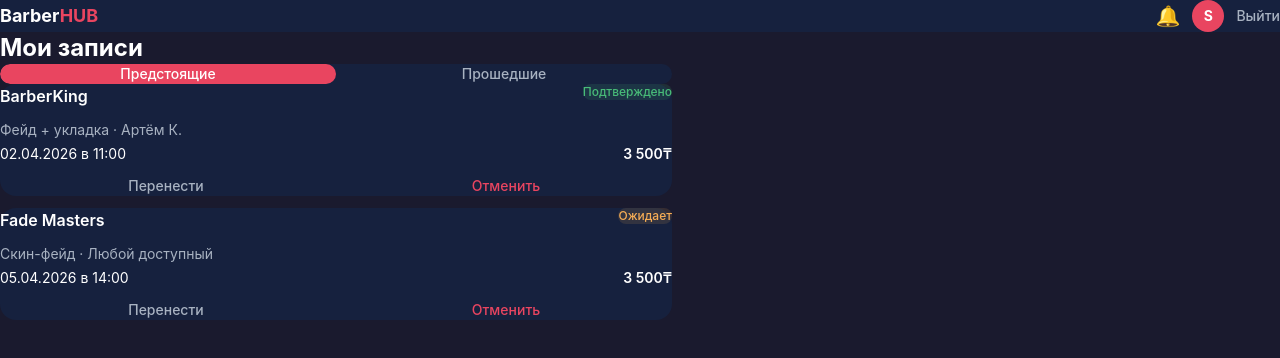
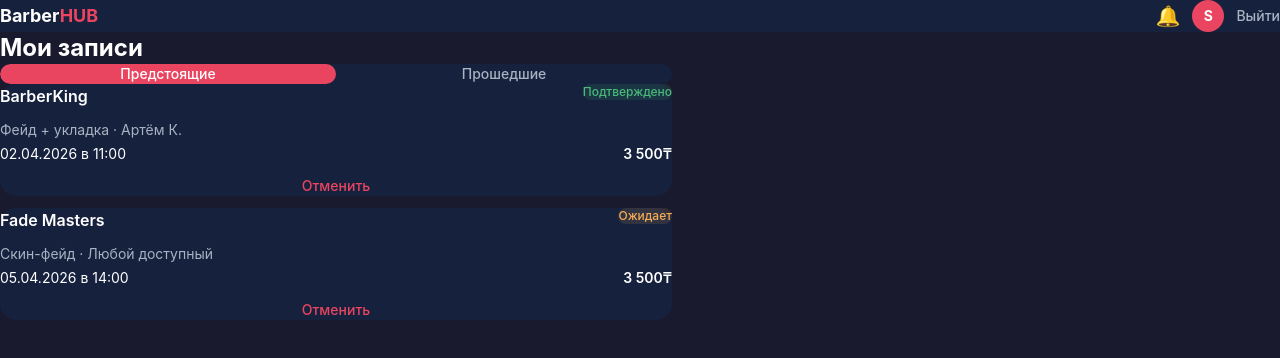
Before and after one commit to kaldybekoff/BarberShopHub_Frontend, a React (Vite) app: page /appointments in a window 1280 px wide. Shown: the top 358 px of the page. Built offline with nearby package versions, Linux system fonts and the light colour scheme; sample sign-in values are in the browser's storage.

Commit message:
add appointment components and connect cancel flow

```diff
--- a/src/components/appointments/AppointmentCard.jsx
+++ b/src/components/appointments/AppointmentCard.jsx
@@ -0,0 +1,54 @@
+import getStatusLabel from "../../utils/getStatusLabel";
+import formatPrice from "../../utils/formatPrice";
+import colors from "../../styles/colors";
+
+function AppointmentCard({ appointment, onCancel }) {
+  const status = getStatusLabel(appointment.status);
+  const isCancelled = appointment.status === "cancelled";
+
+  return (
+    <div
+      className="rounded-2xl p-4 flex flex-col gap-3"
+      style={{ backgroundColor: colors.dark }}>
+
+      {/* шапка: название и статус */}
+      <div className="flex items-start justify-between">
+        <h3 className="font-semibold text-white text-base">{appointment.shopName}</h3>
+        <span
+          className="text-xs px-2 py-1 rounded-full font-medium"
+          style={{ backgroundColor: `${status.color}20`, color: status.color }}>
+          {status.label}
+        </span>
+      </div>
+
+      {/* детали */}
+      <div className="flex flex-col gap-1">
+        <p className="text-sm" style={{ color: colors.gray }}>
+          {appointment.serviceName} · {appointment.masterName}
+        </p>
+        <div className="flex items-center justify-between">
+          <p className="text-sm text-white">
+            {appointment.date} в {appointment.time}
+          </p>
+          <span className="text-sm font-semibold text-white">
+            {formatPrice(appointment.price)}
+          </span>
+        </div>
+      </div>
+
+      {/* кнопка отмены — только если не отменено */}
+      {!isCancelled && onCancel && (
+        <div className="flex gap-2 mt-1">
+          <button
+            onClick={() => onCancel(appointment.id)}
+            className="flex-1 py-2 rounded-xl text-sm font-medium border"
+            style={{ borderColor: colors.accent, color: colors.accent }}>
+            Отменить
+          </button>
+        </div>
+      )}
+    </div>
+  );
+}
+
+export default AppointmentCard;
--- a/src/components/appointments/AppointmentTabs.jsx
+++ b/src/components/appointments/AppointmentTabs.jsx
@@ -0,0 +1,29 @@
+import colors from "../../styles/colors";
+
+const tabs = [
+  { key: "upcoming", label: "Предстоящие" },
+  { key: "past", label: "Прошедшие" },
+];
+
+function AppointmentTabs({ activeTab, onTabChange }) {
+  return (
+    <div
+      className="flex mb-5 rounded-xl overflow-hidden"
+      style={{ backgroundColor: colors.dark }}>
+      {tabs.map((tab) => (
+        <button
+          key={tab.key}
+          onClick={() => onTabChange(tab.key)}
+          className="flex-1 py-2.5 text-sm font-medium transition-colors rounded-xl"
+          style={{
+            backgroundColor: activeTab === tab.key ? colors.accent : "transparent",
+            color: activeTab === tab.key ? "#fff" : colors.gray,
+          }}>
+          {tab.label}
+        </button>
+      ))}
+    </div>
+  );
+}
+
+export default AppointmentTabs;
--- a/src/pages/user/MyAppointmentsPage.jsx
+++ b/src/pages/user/MyAppointmentsPage.jsx
@@ -1,27 +1,26 @@
 import { useState } from "react";
 import { useNavigate } from "react-router-dom";
 import mockAppointments from "../../data/mockAppointments";
-import getStatusLabel from "../../utils/getStatusLabel";
-import formatPrice from "../../utils/formatPrice";
+import { cancelAppointment } from "../../api/appointmentApi";
+import AppointmentTabs from "../../components/appointments/AppointmentTabs";
+import AppointmentCard from "../../components/appointments/AppointmentCard";
 import colors from "../../styles/colors";
 
 function MyAppointmentsPage() {
   const navigate = useNavigate();
   const [activeTab, setActiveTab] = useState("upcoming");
-
-  const appointments = mockAppointments;
+  const [appointments, setAppointments] = useState(mockAppointments);
 
   const filteredAppointments = appointments.filter((a) => {
     if (activeTab === "upcoming") return a.status === "confirmed" || a.status === "pending";
     return a.status === "completed" || a.status === "cancelled";
   });
 
-  function handleCancel(id) {
-    console.log("cancel appointment:", id);
-  }
-
-  function handleReschedule(id) {
-    console.log("reschedule appointment:", id);
+  async function handleCancel(id) {
+    await cancelAppointment(id);
+    setAppointments((prev) =>
+      prev.map((a) => (a.id === id ? { ...a, status: "cancelled" } : a))
+    );
   }
 
   return (
@@ -30,26 +29,8 @@ function MyAppointmentsPage() {
 
         <h1 className="text-2xl font-bold text-white mb-5">Мои записи</h1>
 
-        {/* табы */}
-        <div className="flex mb-5 rounded-xl overflow-hidden" style={{ backgroundColor: colors.dark }}>
-          {[
-            { key: "upcoming", label: "Предстоящие" },
-            { key: "past",     label: "Прошедшие" },
-          ].map((tab) => (
-            <button
-              key={tab.key}
-              onClick={() => setActiveTab(tab.key)}
-              className="flex-1 py-2.5 text-sm font-medium transition-colors rounded-xl"
-              style={{
-                backgroundColor: activeTab === tab.key ? colors.accent : "transparent",
-                color: activeTab === tab.key ? "#fff" : colors.gray,
-              }}>
-              {tab.label}
-            </button>
-          ))}
-        </div>
+        <AppointmentTabs activeTab={activeTab} onTabChange={setActiveTab} />
 
-        {/* список */}
         {filteredAppointments.length === 0 ? (
           <div className="flex flex-col items-center justify-center py-20 gap-3">
             <p className="text-white font-semibold text-lg">Записей пока нет</p>
@@ -67,58 +48,13 @@ function MyAppointmentsPage() {
           </div>
         ) : (
           <div className="flex flex-col gap-3 pb-8">
-            {filteredAppointments.map((appointment) => {
-              const status = getStatusLabel(appointment.status);
-              return (
-                <div key={appointment.id}
-                  className="rounded-2xl p-4 flex flex-col gap-3"
-                  style={{ backgroundColor: colors.dark }}>
-
-                  {/* шапка карточки */}
-                  <div className="flex items-start justify-between">
-                    <h3 className="font-semibold text-white text-base">{appointment.shopName}</h3>
-                    <span
-                      className="text-xs px-2 py-1 rounded-full font-medium"
-                      style={{ backgroundColor: `${status.color}20`, color: status.color }}>
-                      {status.label}
-                    </span>
-                  </div>
-
-                  {/* детали */}
-                  <div className="flex flex-col gap-1">
-                    <p className="text-sm" style={{ color: colors.gray }}>
-                      {appointment.serviceName} · {appointment.masterName}
-                    </p>
-                    <div className="flex items-center justify-between">
-                      <p className="text-sm text-white">
-                        {appointment.date} в {appointment.time}
-                      </p>
-                      <span className="text-sm font-semibold text-white">
-                        {formatPrice(appointment.price)}
-                      </span>
-                    </div>
-                  </div>
-
-                  {/* кнопки для предстоящих */}
-                  {activeTab === "upcoming" && (
-                    <div className="flex gap-2 mt-1">
-                      <button
-                        onClick={() => handleReschedule(appointment.id)}
-                        className="flex-1 py-2 rounded-xl text-sm font-medium border"
-                        style={{ borderColor: colors.gray, color: colors.gray }}>
-                        Перенести
-                      </button>
-                      <button
-                        onClick={() => handleCancel(appointment.id)}
-                        className="flex-1 py-2 rounded-xl text-sm font-medium border"
-                        style={{ borderColor: colors.accent, color: colors.accent }}>
-                        Отменить
-                      </button>
-                    </div>
-                  )}
-                </div>
-              );
-            })}
+            {filteredAppointments.map((appointment) => (
+              <AppointmentCard
+                key={appointment.id}
+                appointment={appointment}
+                onCancel={activeTab === "upcoming" ? handleCancel : null}
+              />
+            ))}
           </div>
         )}
 
```
